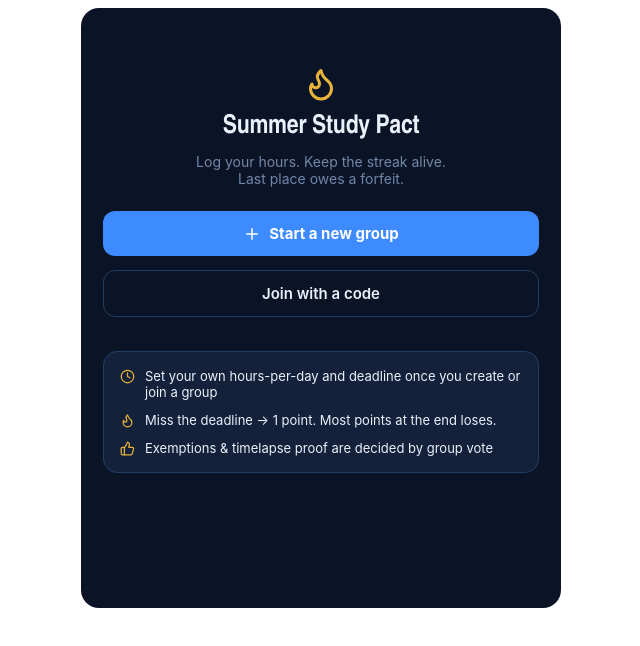
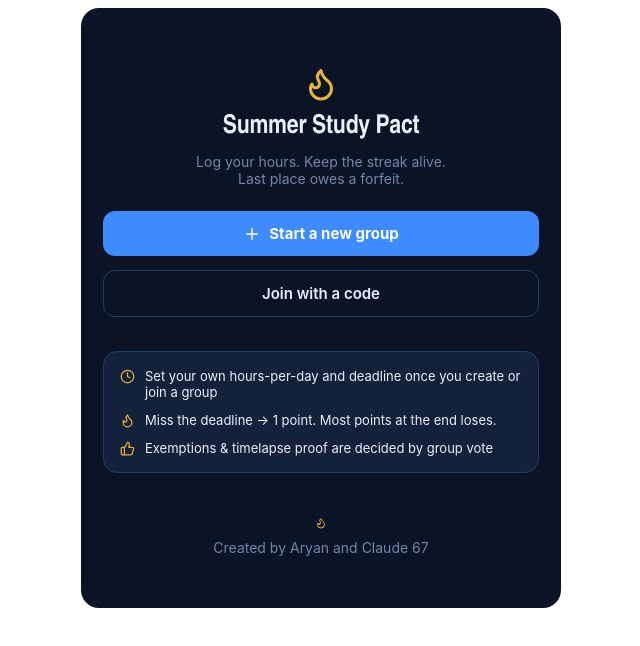
Before and after one commit to JoggingGoal/summer-studymax, a React (Vite) app: page / in a window 1280 px wide. Shown: the top 646 px of the page, without its empty margins (319-959 px from the left). Built offline with nearby package versions, Linux system fonts and the light colour scheme.

Commit message:
added cover text

```diff
--- a/src/App.jsx
+++ b/src/App.jsx
@@ -543,6 +543,10 @@ function Onboarding({ onCreate, onJoin }) {
           <RuleLine icon={Flame} text="Miss the deadline → 1 point. Most points at the end loses." />
           <RuleLine icon={ThumbsUp} text="Exemptions & timelapse proof are decided by group vote" />
         </div>
+	<div className="onboard-hero">
+	  <Flame size={12} color="var(--c-amber)" />
+	  <p>Created by Aryan and Claude 67</p>
+	</div>
       </div>
     );
   }
```
